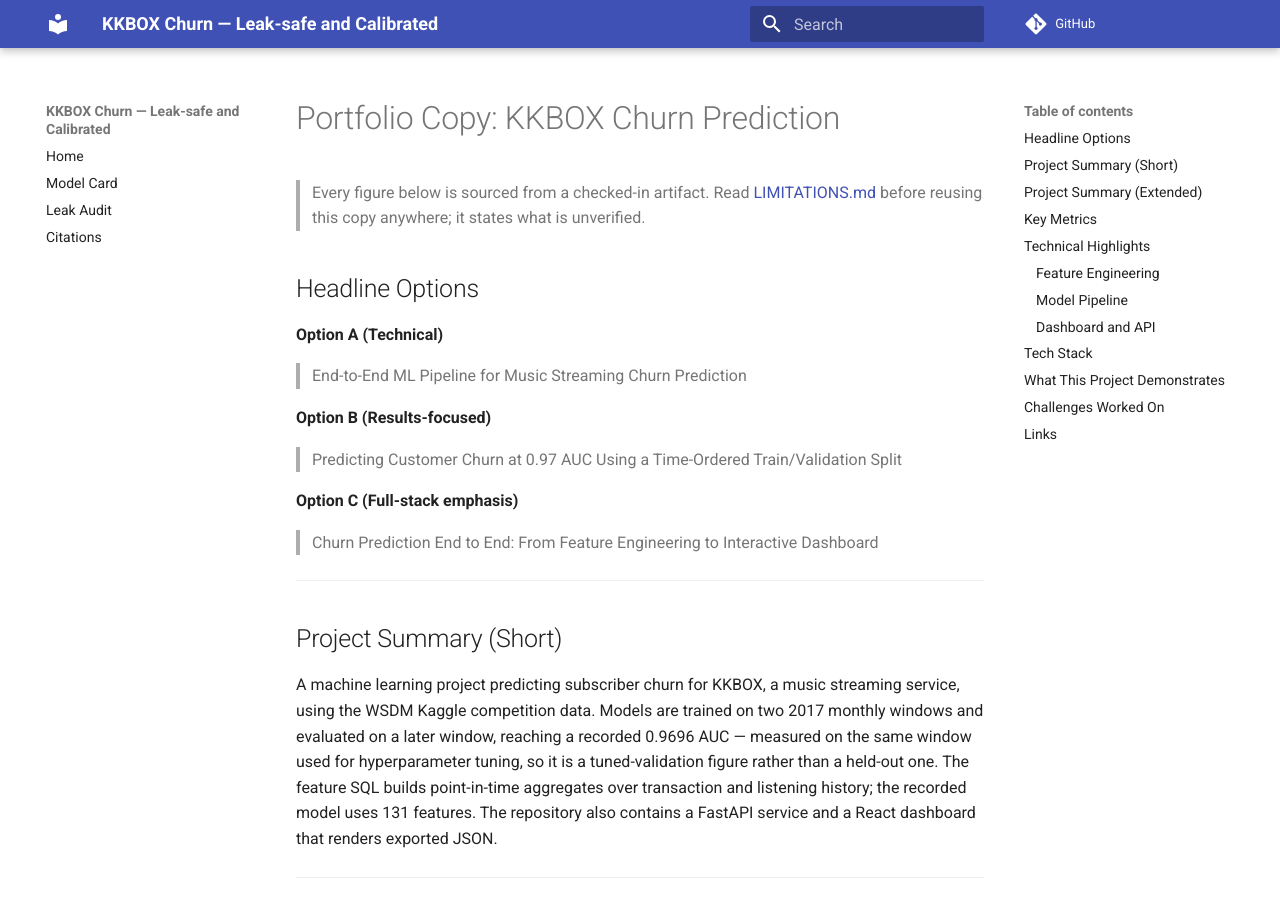
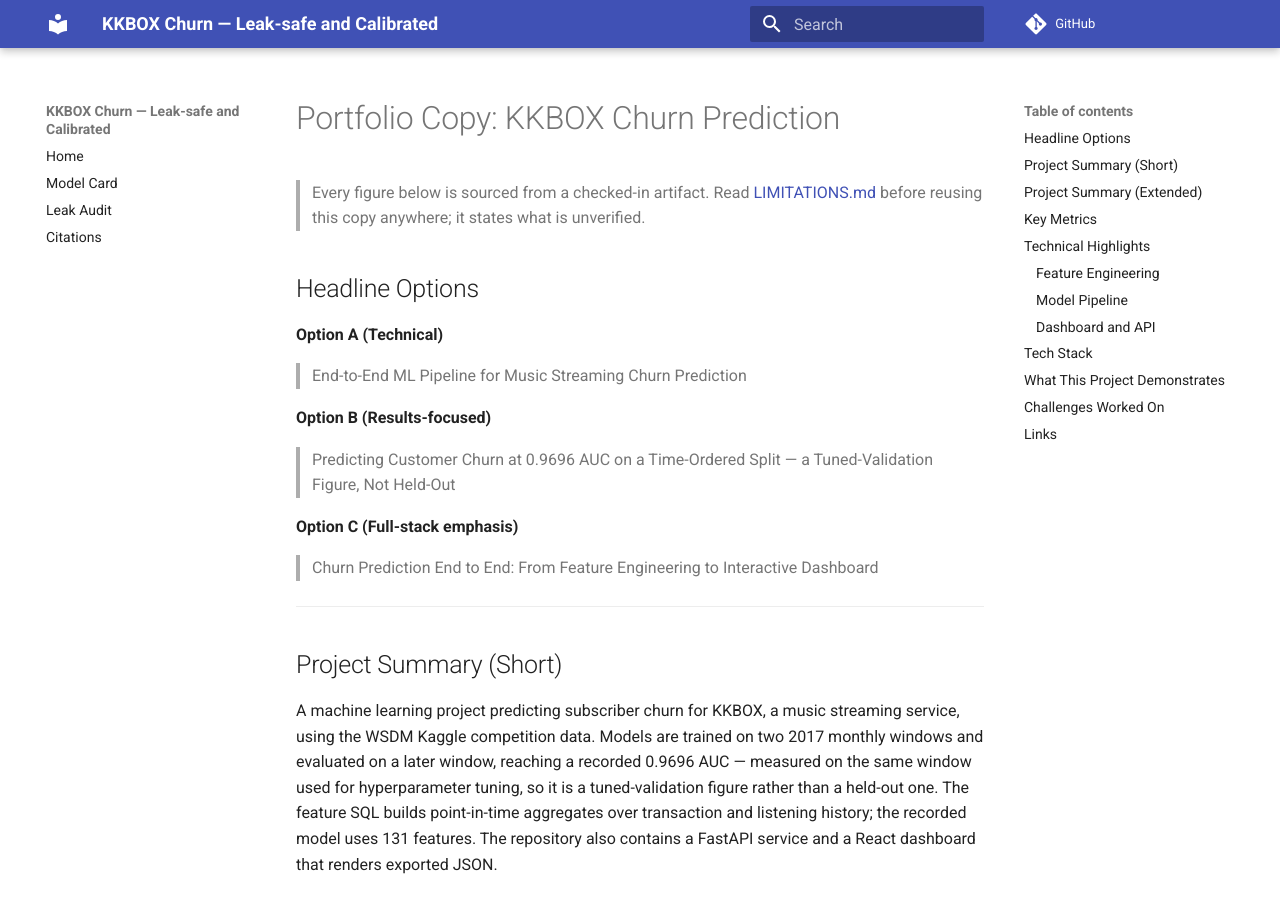
Before and after one commit to robertlupo1997/kkbox-churn-prediction, an MkDocs documentation site: the page built from docs/portfolio-copy.md, in a window 1280 px wide and 900 px high. Built offline with MkDocs 1.6.1 and Material for MkDocs 9.7.7, drawn with Linux system fonts in a browser that asks for light colours; comment, search, counter and statistics services are not loaded.

```diff
--- a/docs/portfolio-copy.md
+++ b/docs/portfolio-copy.md
@@ -9,7 +9,8 @@
 > End-to-End ML Pipeline for Music Streaming Churn Prediction
 
 **Option B (Results-focused)**
-> Predicting Customer Churn at 0.97 AUC Using a Time-Ordered Train/Validation Split
+> Predicting Customer Churn at 0.9696 AUC on a Time-Ordered Split — a Tuned-Validation
+> Figure, Not Held-Out
 
 **Option C (Full-stack emphasis)**
 > Churn Prediction End to End: From Feature Engineering to Interactive Dashboard
```
Also changed, not shown: README.md (+6 -0 lines), 1 other file.
